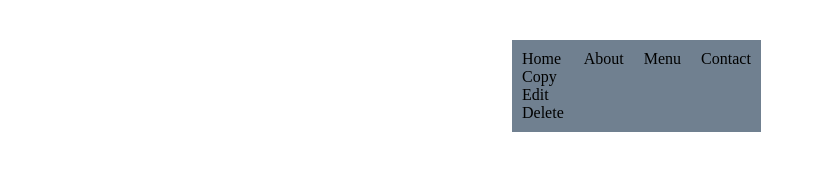
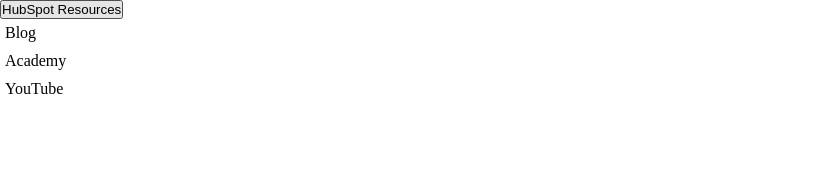
Before and after one commit to Mouzone/dropdown-menu, a plain HTML site: page index.html in a window 1280 px wide. Shown: the whole page, without its empty margins (0-824 px from the left). Drawn offline with Linux system fonts and the light colour scheme.

Commit message:
Render dropdown menu properly using only html and css

```diff
--- a/index.html
+++ b/index.html
@@ -6,19 +6,15 @@
         <link rel="stylesheet" href="style.css">
     </head>
     <body>
-        <div id="navbar">
-            <div class="tab" id="Home">
-                Home
-                <div id="dropdown">
-                    <div class="aux-tab"> Copy </div>
-                    <div class="aux-tab"> Edit </div>
-                    <div class="aux-tab"> Delete </div>
-                </div>
+        <div class="dropdown" id="Home">
+            <button>HubSpot Resources</button>
+            <div class="dropdown-content">
+                <a rel="noopener" target="_blank" href="https://blog.hubspot.com/">Blog</a>
+                <a rel="noopener" target="_blank" href="https://academy.hubspot.com/">Academy</a>
+                <a rel="noopener" target="_blank" href="https://www.youtube.com/user/hubspot">YouTube</a>
             </div>
-            <div class="tab" id="About"> About </div>
-            <div class="tab" id="Menu"> Menu </div>
-            <div class="tab" id="Contact"> Contact </div>
         </div>
+
         <script src="script.js"></script>
     </body>
 </html>
--- a/style.css
+++ b/style.css
@@ -4,20 +4,32 @@
     box-sizing: content-box;
 }
 
-body {
-    height: 100%;
-    width: 100%;
-    display: grid;
+.dropdown {
+    display: inline-block;
+    /*position: relative;*/
 }
 
-#navbar {
-    display: flex;
-    width: 20%;
-    justify-self: center;
-    margin-top: 40px;
+.dropdown-content {
+    display: none;
+    /*position: absolute;*/
+    width: 100%;
+    /*overflow: auto;*/
+    /*box-shadow: 0px 8px 16px 0px rgba(0,0,0,0.2);*/
 }
 
-.tab {
-    background-color: slategrey;
-    padding: 10px;
+.dropdown:hover .dropdown-content {
+    display: block;
 }
+
+/*links*/
+.dropdown-content a {
+    display: block;
+    color: #000000;
+    padding: 5px;
+    text-decoration: none;
+}
+
+.dropdown-content a:hover {
+    color: #FFFFFF;
+    background-color: #00A4BD;
+}
```
